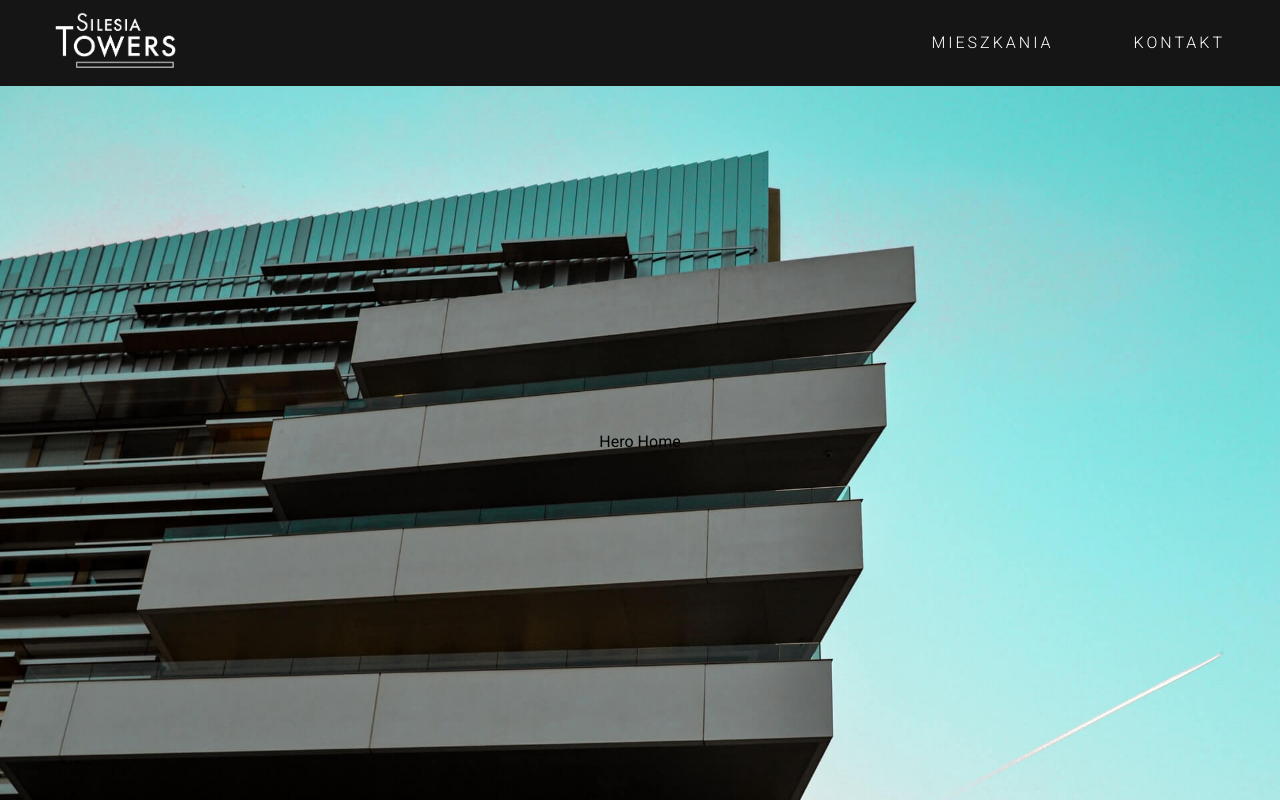
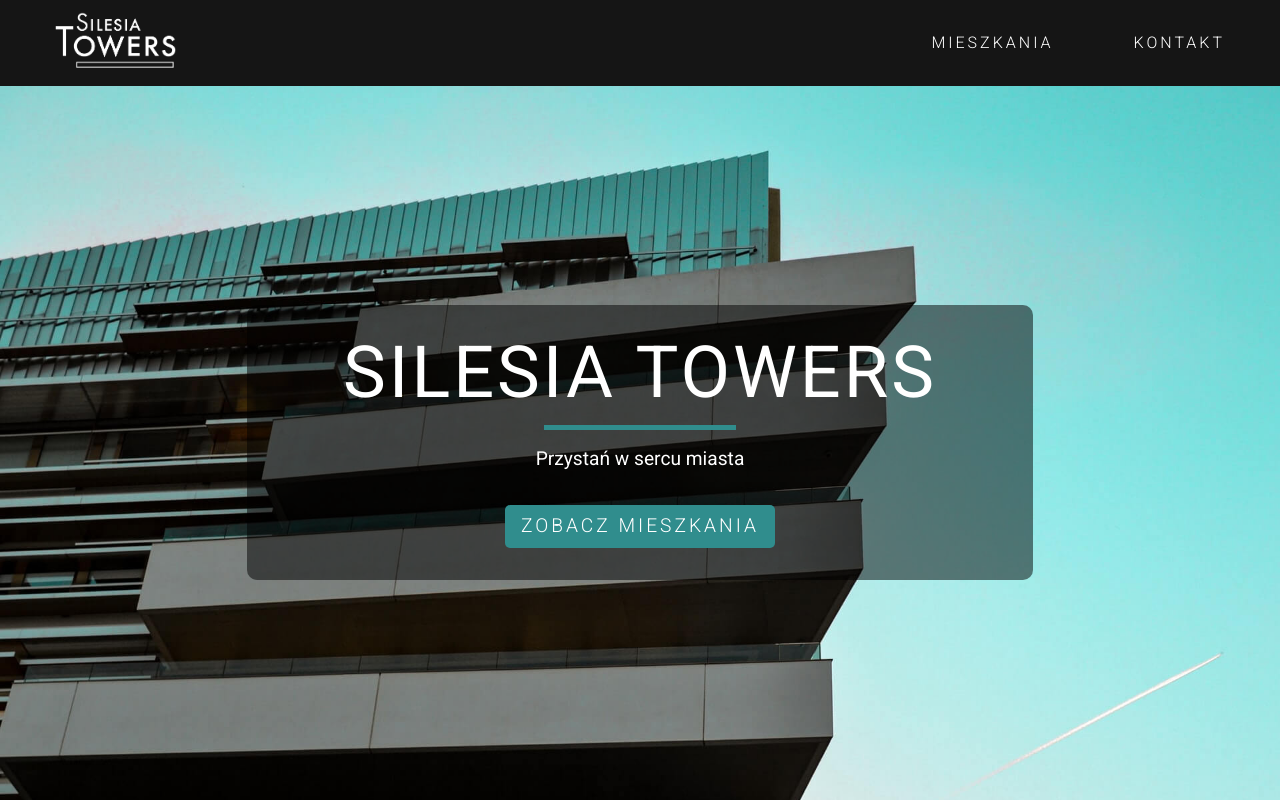
Before and after one commit to kryptondv/silesia-towers, a React (Create React App) app: page / in a window 1280 px wide. Built offline with nearby package versions, Linux system fonts and the light colour scheme.

Commit message:
add banner add styles for banner and button

```diff
--- /dev/null
+++ b/src/components/Banner.js
@@ -0,0 +1,14 @@
+import React from 'react';
+
+const Banner = ({ title, subtitle, children }) => {
+  return (
+    <div className="banner">
+      <h1 className="banner__title">{title}</h1>
+      <div className="banner__separator"></div>
+      <p className="banner__subtitle">{subtitle}</p>
+      {children}
+    </div>
+  );
+};
+
+export default Banner;
--- a/src/pages/Home.js
+++ b/src/pages/Home.js
@@ -1,14 +1,23 @@
-import React from 'react'
-import Hero from '../components/Hero'
+import React from 'react';
+import { Link } from 'react-router-dom';
+import Hero from '../components/Hero';
+import Banner from '../components/Banner';
 
 const Home = () => {
   return (
     <>
       <Hero bg="main">
-        Hero Home
+        <Banner
+          title="Silesia Towers"
+          subtitle="Przystań w sercu miasta"
+        >
+          <Link to="/mieszkania" className="btn">
+            Zobacz mieszkania
+          </Link>
+        </Banner>
       </Hero>
     </>
-  )
-}
+  );
+};
 
-export default Home
+export default Home;
--- /dev/null
+++ b/src/styles/_baner.scss
@@ -0,0 +1,81 @@
+.banner {
+  display: inline-block;
+  background: rgba(0, 0, 0, 0.5);
+  color: $mainWhite;
+  padding: 2rem 1rem;
+  text-align: center;
+  border-radius: 10px;
+  max-width: 90%;
+
+  &__title {
+    font-size: 4rem;
+    animation: fadeUp .5s ease-out forwards;
+    letter-spacing: $mainSpacing;
+    font-weight: 400;
+    text-transform: uppercase;
+    line-height: 1;
+  }
+
+  &__separator {
+    width: 12rem;
+    height: 5px;
+    background: $primaryColor;
+    margin: 1rem auto;
+    animation: scaleUp .7s ease-out forwards;
+  }
+
+  &__subtitle {
+    font-size: 1.2rem;
+    margin-bottom: 2rem;
+    opacity: 0;
+    animation: fadeUp 0.5s ease-out forwards .6s;
+  }
+}
+
+
+
+
+@media screen and (min-width: 576px) {
+  .banner {
+    padding: 2rem 3rem;
+
+    &__title {
+      font-size: 3rem;
+    }
+  }
+
+}
+@media screen and (min-width: 992px) {
+  .banner {
+    padding: 2rem 6rem;
+
+    &__title {
+      font-size: 4.5rem;
+    }
+  }
+}
+
+@keyframes fadeUp {
+  0% {
+    opacity: 0;
+    transform: translateY(1rem);
+  }
+
+  100% {
+    opacity: 1;
+    transform: initial;
+  }
+}
+
+
+@keyframes scaleUp {
+  0% {
+    opacity: 0;
+    transform: scale(0);
+  }
+
+  100% {
+    opacity: 1;
+    transform: scale(1);
+  }
+}
--- /dev/null
+++ b/src/styles/_button.scss
@@ -0,0 +1,24 @@
+.btn {
+  display: inline-block;
+  text-decoration: none;
+  letter-spacing: $mainSpacing;
+  color: $mainWhite;
+  background: $primaryColor;
+  padding: 0.5rem 1rem;
+  transition: $mainTransition;
+  text-transform: uppercase;
+  cursor: pointer;
+  border-radius: 5px;;
+  font-weight: 300;
+
+  &:hover {
+    background: darken($primaryColor, 10%);
+    color: $mainWhite;
+  }
+}
+
+@media screen and (min-width: 768px) {
+  .btn {
+    font-size: 1.2rem;
+  }
+}
--- a/src/styles/_navbar.scss
+++ b/src/styles/_navbar.scss
@@ -63,10 +63,6 @@
 
 @media screen and (min-width: 768px) {
   .navbar {
-    &__nav-btn {
-      display: none;
-    }
-
     &__nav-list {
       height: auto;
       display: flex;
--- a/src/styles/index.scss
+++ b/src/styles/index.scss
@@ -3,3 +3,5 @@
 @import './navbar';
 @import './hamburger';
 @import './hero';
+@import './baner';
+@import './button';
```
